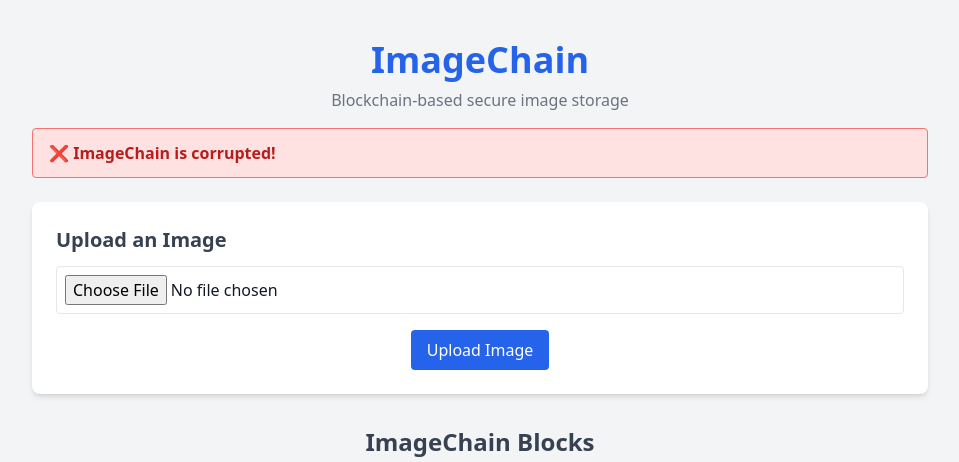
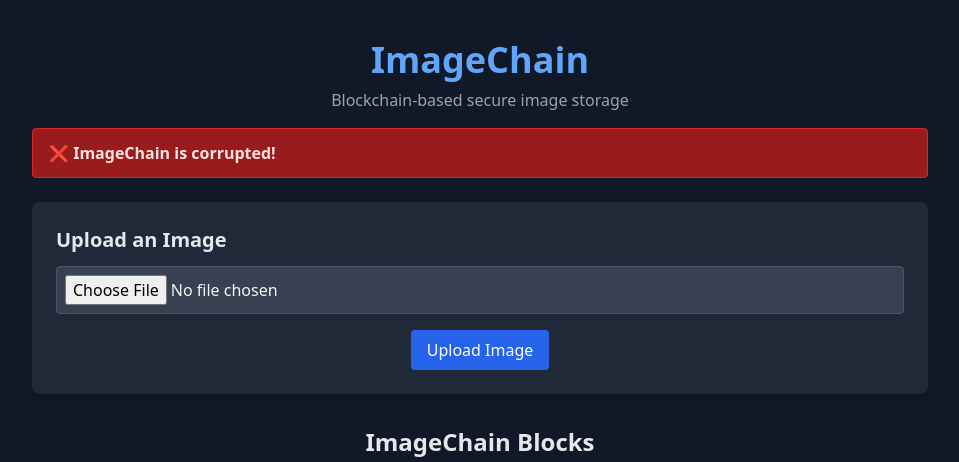
Before and after one commit to tharunR-17/ImageChain, a Flask app: template templates/index.html in a window 1280 px wide. Shown: the top 462 px of the page, without its empty margins (160-1119 px from the left). Run offline with Flask 3, Linux system fonts and the light colour scheme; the template is opened without the code that fills it: most values are stand-ins (such as "Sample title", 1, 10 or a date in 2020); some libraries are stand-ins or nearby versions; grey boxes are pictures that could not be loaded.

```diff
--- a/templates/index.html
+++ b/templates/index.html
@@ -1,34 +1,34 @@
 <!DOCTYPE html>
-<html lang="en">
+<html lang="en" class="dark">
 <head>
     <meta charset="UTF-8">
     <meta name="viewport" content="width=device-width, initial-scale=1.0">
     <title>ImageChain - Secure Digital Assets</title>
     <script src="https://cdn.tailwindcss.com"></script>
 </head>
-<body class="bg-gray-100 text-gray-900">
+<body class="bg-gray-900 text-gray-100">
 
     <div class="max-w-4xl mx-auto py-10">
         <!-- Header -->
-        <h1 class="text-4xl font-bold text-center text-blue-600">ImageChain</h1>
-        <p class="text-center text-gray-500 mt-2">Blockchain-based secure image storage</p>
+        <h1 class="text-4xl font-bold text-center text-blue-400">ImageChain</h1>
+        <p class="text-center text-gray-400 mt-2">Blockchain-based secure image storage</p>
 
         <!-- Verification Status -->
         {% if is_valid %}
-        <div class="bg-green-100 border border-green-400 text-green-700 px-4 py-3 rounded relative mt-4" role="alert">
+        <div class="bg-green-800 border border-green-600 text-green-100 px-4 py-3 rounded relative mt-4" role="alert">
             <strong class="font-bold">✅ ImageChain is valid.</strong>
         </div>
         {% else %}
-        <div class="bg-red-100 border border-red-400 text-red-700 px-4 py-3 rounded relative mt-4" role="alert">
+        <div class="bg-red-800 border border-red-600 text-red-100 px-4 py-3 rounded relative mt-4" role="alert">
             <strong class="font-bold">❌ ImageChain is corrupted!</strong>
         </div>
         {% endif %}
 
         <!-- Upload Form -->
-        <div class="bg-white p-6 shadow-md rounded-lg mt-6">
-            <h2 class="text-xl font-semibold text-gray-700 mb-3">Upload an Image</h2>
+        <div class="bg-gray-800 p-6 shadow-md rounded-lg mt-6">
+            <h2 class="text-xl font-semibold text-gray-200 mb-3">Upload an Image</h2>
             <form action="/upload" method="post" enctype="multipart/form-data" class="flex flex-col items-center gap-4">
-                <input type="file" name="file" accept="image/*" required class="border p-2 rounded w-full">
+                <input type="file" name="file" accept="image/*" required class="border border-gray-600 bg-gray-700 text-gray-100 p-2 rounded w-full">
                 <button type="submit" class="bg-blue-600 text-white py-2 px-4 rounded hover:bg-blue-700 transition">
                     Upload Image
                 </button>
@@ -36,15 +36,15 @@
         </div>
 
         <!-- Blockchain Display -->
-        <h2 class="text-2xl font-bold text-center text-gray-700 mt-8">ImageChain Blocks</h2>
+        <h2 class="text-2xl font-bold text-center text-gray-200 mt-8">ImageChain Blocks</h2>
         <div class="grid grid-cols-1 md:grid-cols-2 lg:grid-cols-3 gap-6 mt-6">
             {% for block in chain %}
-            <div class="bg-white p-4 rounded-lg shadow-lg">
-                <p class="text-sm text-gray-600">Block #{{ block.index }}</p>
-                <p class="text-xs text-gray-500">Timestamp: {{ block.timestamp }}</p>
-                <p class="text-xs text-gray-500 truncate">Prev Hash: {{ block.previous_hash[:10] }}...</p>
-                <p class="text-xs text-gray-500">Nonce: {{ block.nonce }}</p>
-                <p class="text-xs text-gray-500">File Hash: {{ block.file_hash[:10] }}...</p>
+            <div class="bg-gray-800 p-4 rounded-lg shadow-lg">
+                <p class="text-sm text-gray-300">Block #{{ block.index }}</p>
+                <p class="text-xs text-gray-400">Timestamp: {{ block.timestamp }}</p>
+                <p class="text-xs text-gray-400 truncate">Prev Hash: {{ block.previous_hash[:10] }}...</p>
+                <p class="text-xs text-gray-400">Nonce: {{ block.nonce }}</p>
+                <p class="text-xs text-gray-400">File Hash: {{ block.file_hash[:10] }}...</p>
                 <!-- Display the image -->
                 <img src="/image/{{ block.file_id }}"
                      alt="Block Image"
```
